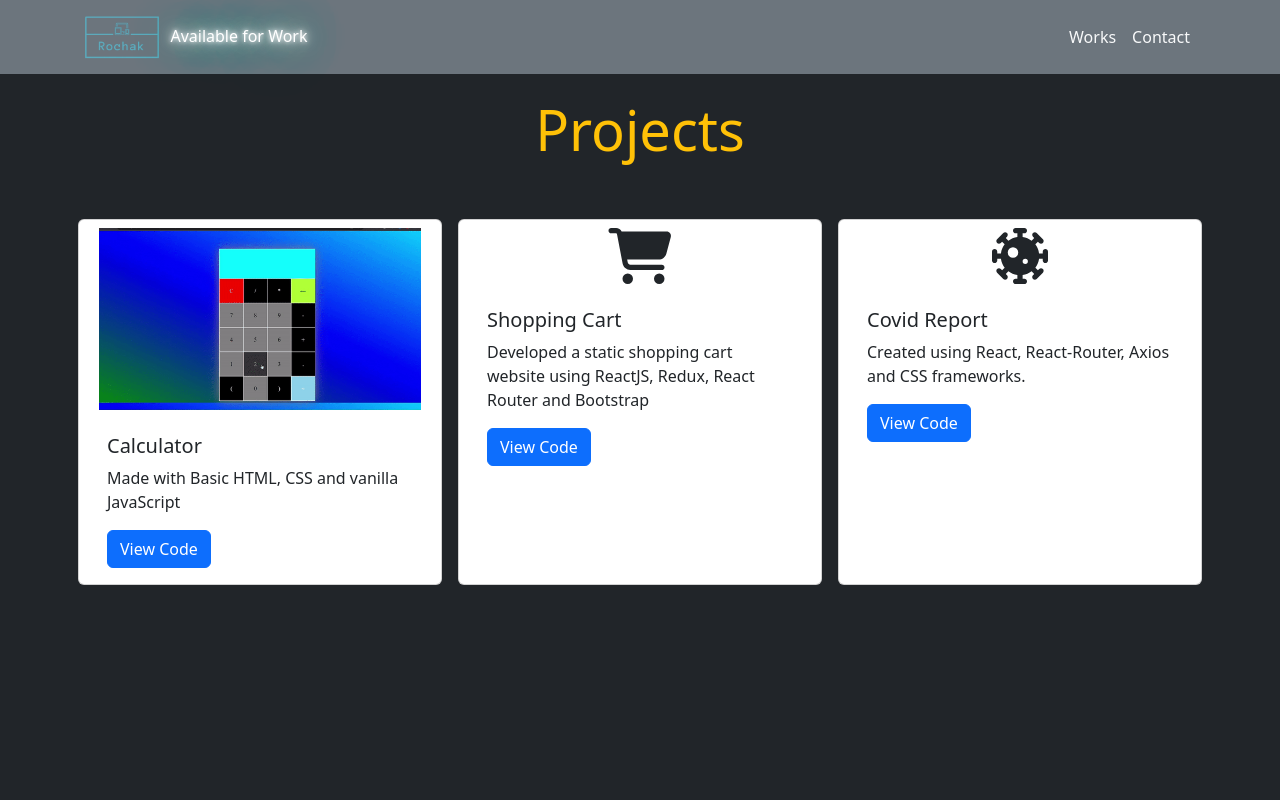
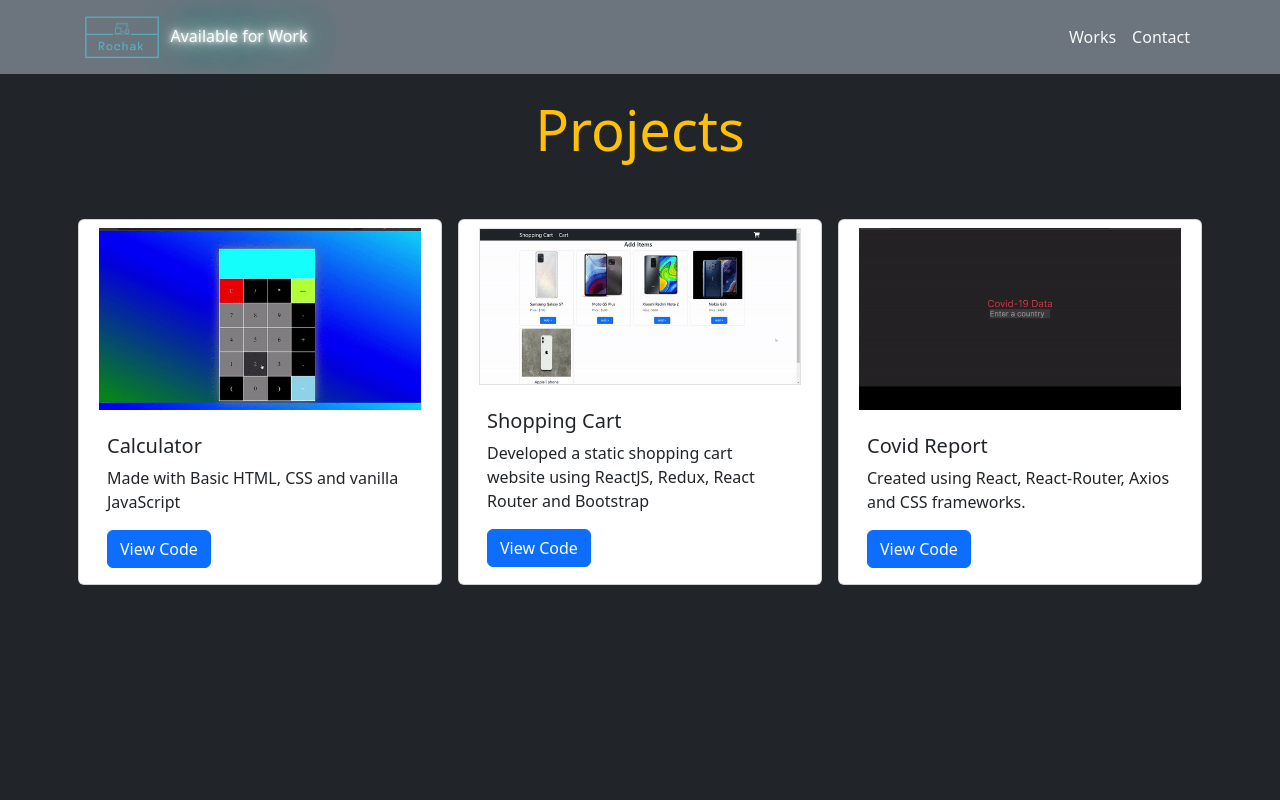
Before and after one commit to RochakDhakal/Portfolio-old, a React (Vite) app: page /works in a window 1280 px wide. Shown: the top 800 px of the page. Built offline with nearby package versions, Linux system fonts and the light colour scheme.

Commit message:
Projects added

```diff
--- a/src/components/body/works/Projects.jsx
+++ b/src/components/body/works/Projects.jsx
@@ -1,9 +1,9 @@
 import React, { useEffect } from "react";
 import calculator from "../../../assets/Calculator.gif";
+import shopping from "../../../assets/Shopping.gif";
+import covid from "../../../assets/Covid.gif";
 import Aos from "aos";
 import "aos/dist/aos.css";
-import { FontAwesomeIcon } from "@fortawesome/react-fontawesome";
-import { faCalculator, faShoppingCart, faVirusCovid } from "@fortawesome/free-solid-svg-icons";
 
 function Projects() {
   useEffect(() => {
@@ -12,11 +12,11 @@ function Projects() {
     });
   }, []);
   return (
-<div className="container vh-100 bg-dark mt-5">
+    <div className="container vh-100 bg-dark mt-5">
       <div className="row d-flex justify-content-between align-items-between">
         <div className="text-center text-warning display-4 p-5">Projects</div>
         <div className="card col-md m-2" data-aos="fade-right">
-          <img src={calculator} alt="Calculator" className="p-2"/>
+          <img src={calculator} alt="Calculator" className="p-2" />
           <div className="card-body">
             <h5 className="card-title">Calculator</h5>
             <p className="card-text">
@@ -32,10 +32,7 @@ function Projects() {
         </div>
         {/* Shopping Cart */}
         <div className="card col-md m-2" data-aos="zoom-out">
-          <FontAwesomeIcon
-            icon={faShoppingCart}
-            className="d-flex justify-content-center align-items-center p-2 display-4"
-          />
+          <img src={shopping} alt="Shopping Cart" className="m-2 border"/>
           <div className="card-body">
             <h5 className="card-title">Shopping Cart</h5>
             <p className="card-text">
@@ -51,10 +48,7 @@ function Projects() {
           </div>
         </div>
         <div className="card col-md m-2" data-aos="fade-left">
-          <FontAwesomeIcon
-            icon={faVirusCovid}
-            className="d-flex justify-content-center align-items-center p-2 display-4"
-          />
+          <img src={covid} alt="Covid" className="p-2"/>
           <div className="card-body">
             <h5 className="card-title">Covid Report</h5>
             <p className="">
```
Also changed, not shown: src/assets/Covid.gif (added), src/assets/Shopping.gif (added).
